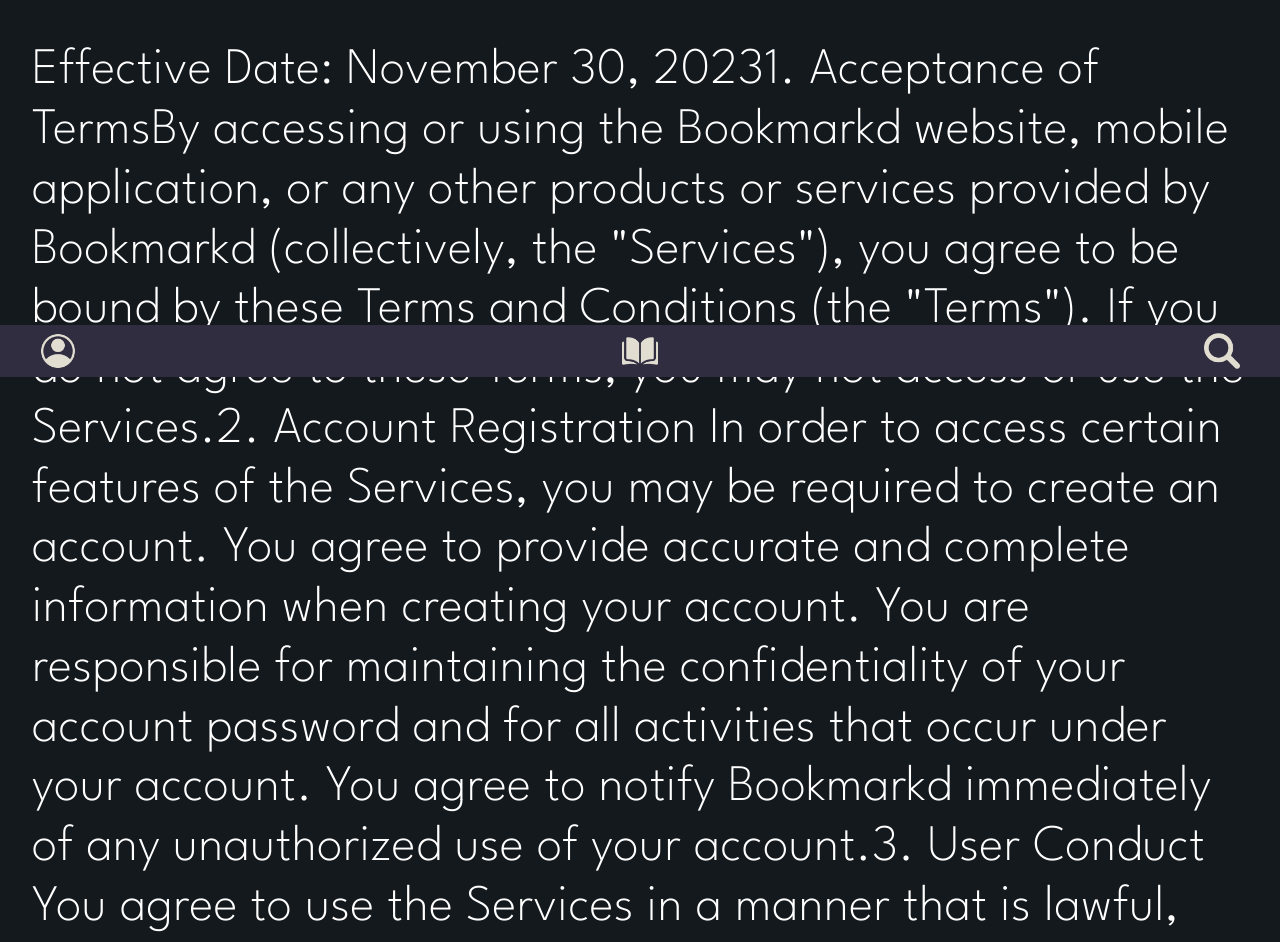
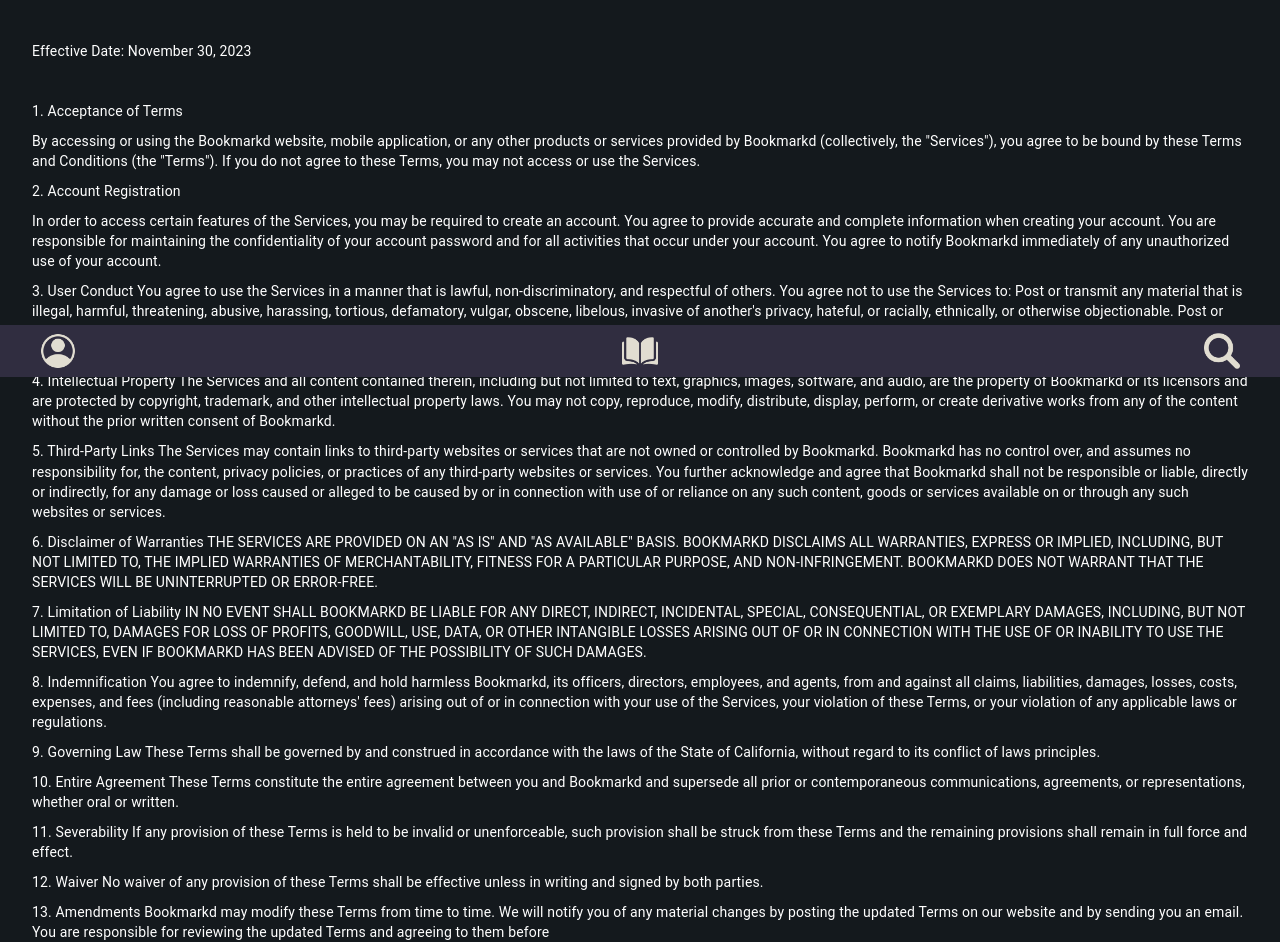
Before and after one commit to HannahMcCabe31/bookmarkd, a React (Vite) app: page /terms-and-conditions in a window 1280 px wide. Shown: the part 423-1365 px from the top of the page. Built offline with nearby package versions, Linux system fonts and the light colour scheme; sample sign-in values are in the browser's storage.

Commit message:
Improved terms and conditions page - added in a body2 to replace the p tags

```diff
--- a/src/components/SettingsUserInfo/SettingsUserInfo.jsx
+++ b/src/components/SettingsUserInfo/SettingsUserInfo.jsx
@@ -8,7 +8,7 @@
     return (
         <ThemeProvider theme={bookmarkd}>
         <Box>
-        <Typography className="border-b"variant="h3">Update Profile Information</Typography>
+        <Typography className="border-b border-element-blue"variant="h3">Update Profile Information</Typography>
             <Box>
                 <TextField
                  margin="normal"
--- a/src/components/TermsConditions/TermsConditions.jsx
+++ b/src/components/TermsConditions/TermsConditions.jsx
@@ -38,22 +38,22 @@
           <Typography variant="h4" className="text-white mb-5">
             Terms & Conditions
           </Typography>
-          <Typography variant="p" className="text-white">
-            <div>
-              <Typography variant="p">
+          <Typography variant="body2" className="text-white">
+
+              <Typography variant="body2" >
                 Effective Date: November 30, 2023
               </Typography>
 
-              <Typography variant="p">1. Acceptance of Terms</Typography>
-              <Typography variant="p">
+              <Typography className="mt-10" variant="body2">1. Acceptance of Terms</Typography>
+              <Typography variant="body2" >
                 By accessing or using the Bookmarkd website, mobile application,
                 or any other products or services provided by Bookmarkd
                 (collectively, the "Services"), you agree to be bound by these
                 Terms and Conditions (the "Terms"). If you do not agree to these
                 Terms, you may not access or use the Services.
               </Typography>
-              <Typography variant="p">
-                2. Account Registration In order to access certain features of
+              <Typography variant="body2" ><Typography variant="body2" >
+                2. Account Registration </Typography>In order to access certain features of
                 the Services, you may be required to create an account. You
                 agree to provide accurate and complete information when creating
                 your account. You are responsible for maintaining the
@@ -61,7 +61,7 @@
                 that occur under your account. You agree to notify Bookmarkd
                 immediately of any unauthorized use of your account.
               </Typography>
-              <Typography variant="p">
+              <Typography variant="body2" >
                 3. User Conduct You agree to use the Services in a manner that
                 is lawful, non-discriminatory, and respectful of others. You
                 agree not to use the Services to: Post or transmit any material
@@ -76,7 +76,7 @@
                 the Services. Attempt to gain unauthorized access to the
                 Services or any part thereof.
               </Typography>
-              <Typography variant="p">
+              <Typography variant="body2" >
                 4. Intellectual Property The Services and all content contained
                 therein, including but not limited to text, graphics, images,
                 software, and audio, are the property of Bookmarkd or its
@@ -86,7 +86,7 @@
                 any of the content without the prior written consent of
                 Bookmarkd.
               </Typography>
-              <Typography variant="p">
+              <Typography variant="body2" >
                 5. Third-Party Links The Services may contain links to
                 third-party websites or services that are not owned or
                 controlled by Bookmarkd. Bookmarkd has no control over, and
@@ -98,7 +98,7 @@
                 on any such content, goods or services available on or through
                 any such websites or services.
               </Typography>
-              <Typography variant="p">
+              <Typography variant="body2" >
                 6. Disclaimer of Warranties THE SERVICES ARE PROVIDED ON AN "AS
                 IS" AND "AS AVAILABLE" BASIS. BOOKMARKD DISCLAIMS ALL
                 WARRANTIES, EXPRESS OR IMPLIED, INCLUDING, BUT NOT LIMITED TO,
@@ -106,7 +106,7 @@
                 PARTICULAR PURPOSE, AND NON-INFRINGEMENT. BOOKMARKD DOES NOT
                 WARRANT THAT THE SERVICES WILL BE UNINTERRUPTED OR ERROR-FREE.
               </Typography>
-              <Typography variant="p">
+              <Typography variant="body2" >
                 7. Limitation of Liability IN NO EVENT SHALL BOOKMARKD BE LIABLE
                 FOR ANY DIRECT, INDIRECT, INCIDENTAL, SPECIAL, CONSEQUENTIAL, OR
                 EXEMPLARY DAMAGES, INCLUDING, BUT NOT LIMITED TO, DAMAGES FOR
@@ -115,7 +115,7 @@
                 USE THE SERVICES, EVEN IF BOOKMARKD HAS BEEN ADVISED OF THE
                 POSSIBILITY OF SUCH DAMAGES.
               </Typography>
-              <Typography variant="p">
+              <Typography variant="body2" >
                 8. Indemnification You agree to indemnify, defend, and hold
                 harmless Bookmarkd, its officers, directors, employees, and
                 agents, from and against all claims, liabilities, damages,
@@ -124,35 +124,35 @@
                 of the Services, your violation of these Terms, or your
                 violation of any applicable laws or regulations.
               </Typography>
-              <Typography variant="p">
+              <Typography variant="body2" >
                 9. Governing Law These Terms shall be governed by and construed
                 in accordance with the laws of the State of California, without
                 regard to its conflict of laws principles.
               </Typography>
-              <Typography variant="p">
+              <Typography variant="body2" >
                 10. Entire Agreement These Terms constitute the entire agreement
                 between you and Bookmarkd and supersede all prior or
                 contemporaneous communications, agreements, or representations,
                 whether oral or written.
               </Typography>
-              <Typography variant="p">
+              <Typography variant="body2" >
                 11. Severability If any provision of these Terms is held to be
                 invalid or unenforceable, such provision shall be struck from
                 these Terms and the remaining provisions shall remain in full
                 force and effect.
               </Typography>
-              <Typography variant="p">
+              <Typography variant="body2" >
                 12. Waiver No waiver of any provision of these Terms shall be
                 effective unless in writing and signed by both parties.
               </Typography>
-              <Typography variant="p">
+              <Typography variant="body2" >
                 13. Amendments Bookmarkd may modify these Terms from time to
                 time. We will notify you of any material changes by posting the
                 updated Terms on our website and by sending you an email. You
                 are responsible for reviewing the updated Terms and agreeing to
                 them before
               </Typography>
-            </div>
+
           </Typography>
         </Box>
       </ThemeProvider>
--- a/src/definitions/bookmarkdTheme.jsx
+++ b/src/definitions/bookmarkdTheme.jsx
@@ -39,6 +39,11 @@
     }
   },
   typography: {
+    body2: {
+      fontWeight: "normal",
+      marginBottom: 10,
+
+    },
     h1: {
       fontSize: "10vw",
       fontWeight: 400,
@@ -80,6 +85,7 @@
       lineHeight: 1.167,
       fontFamily: "League Spartan",
       letterSpacing: "0.00938em",
+
     },
     subtitle:{
       fontSize: "3vw",
```
